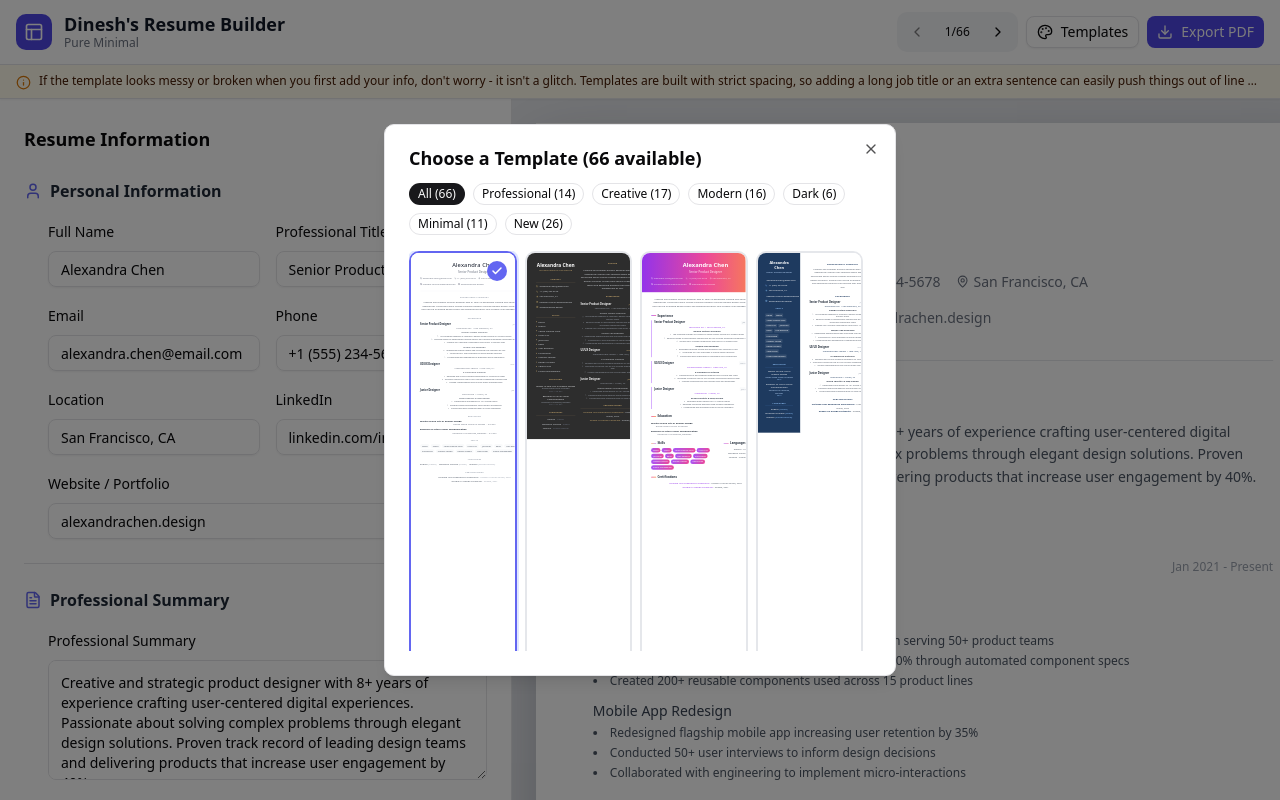
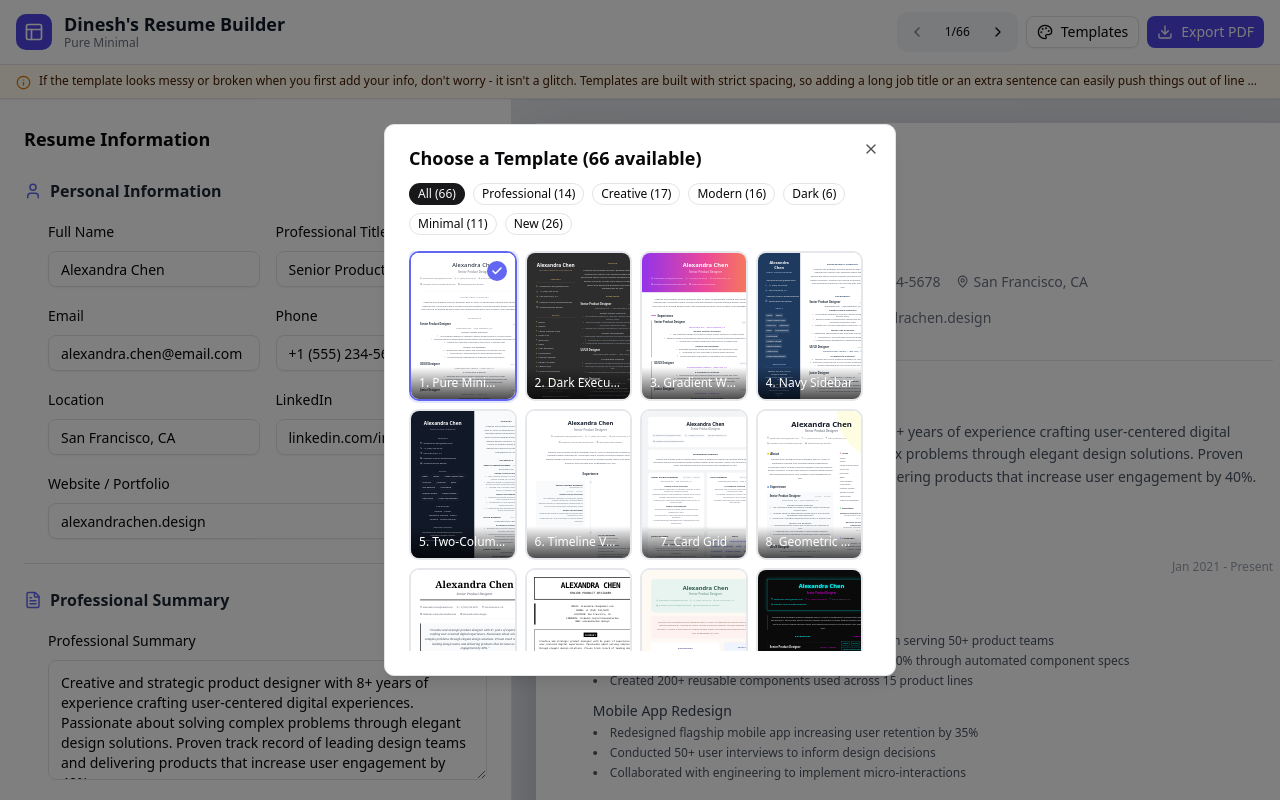
Before and after one commit to dineshuniq/resume_builder, a React (Vite) app in the folder dineshs-resume-builder/: page / in a window 1280 px wide. Both pictures are taken after a click on the button "Templates". Built offline with nearby package versions, Linux system fonts and the light colour scheme.

Commit message:
Fix template gallery thumbnail proportions

```diff
--- a/dineshs-resume-builder/src/App.tsx
+++ b/dineshs-resume-builder/src/App.tsx
@@ -89,8 +89,10 @@ function TemplateGallery({ onSelect, currentData }: { onSelect: () => void; curr
                 selectedTemplate === num ? "border-indigo-500 ring-2 ring-indigo-100" : "border-gray-200"
               }`}
             >
-              <div className="aspect-[210/297] bg-white overflow-hidden" style={{ transform: "scale(0.16)", transformOrigin: "top left", width: "625%", height: "625%" }}>
-                <Template data={currentData} />
+              <div className="aspect-[210/297] bg-white overflow-hidden">
+                <div style={{ transform: "scale(0.16)", transformOrigin: "top left", width: "625%", height: "625%" }}>
+                  <Template data={currentData} />
+                </div>
               </div>
               <div className="absolute bottom-0 left-0 right-0 bg-gradient-to-t from-black/70 to-transparent p-2">
                 <p className="text-white text-xs font-medium truncate">{num}. {templateNames[num]}</p>
```
